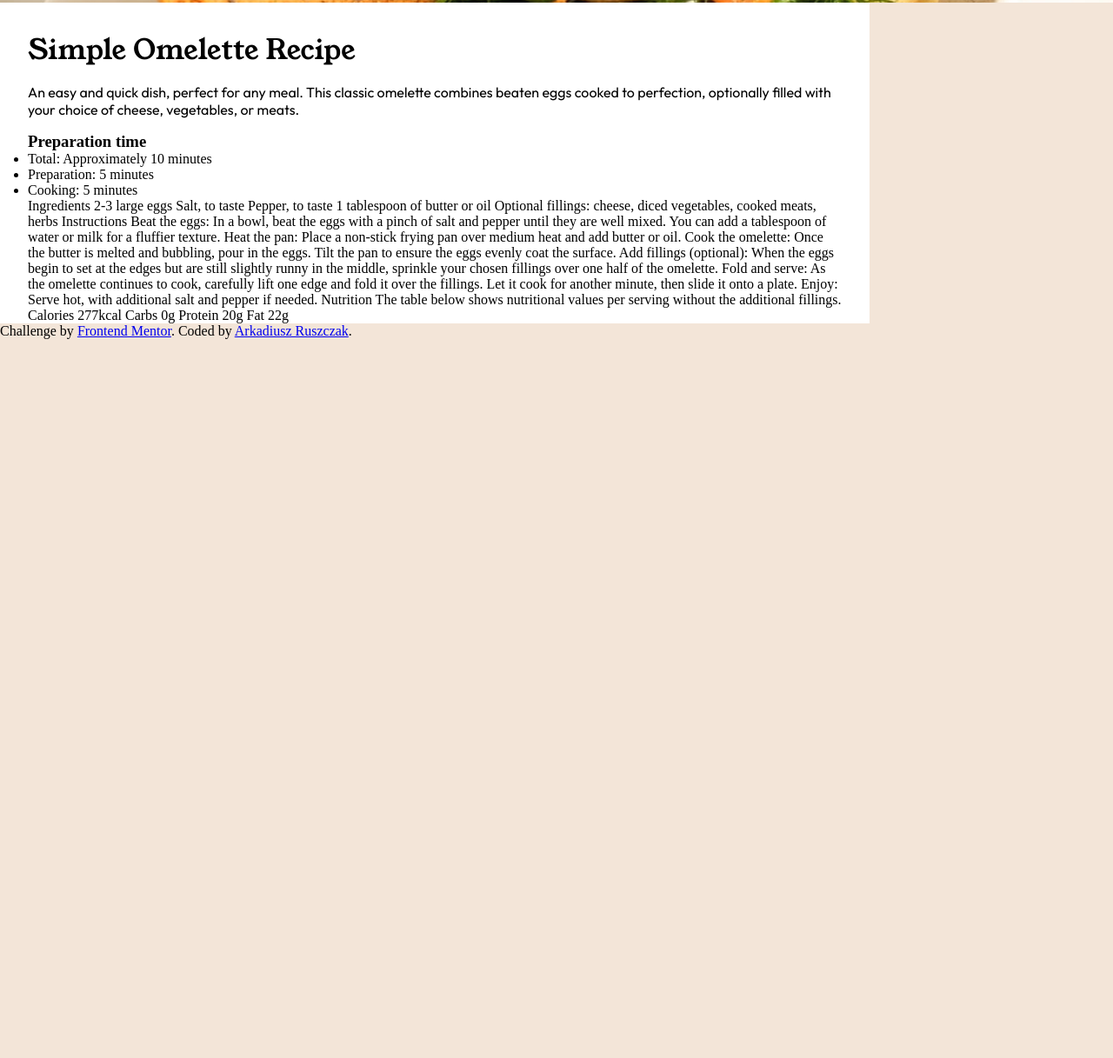
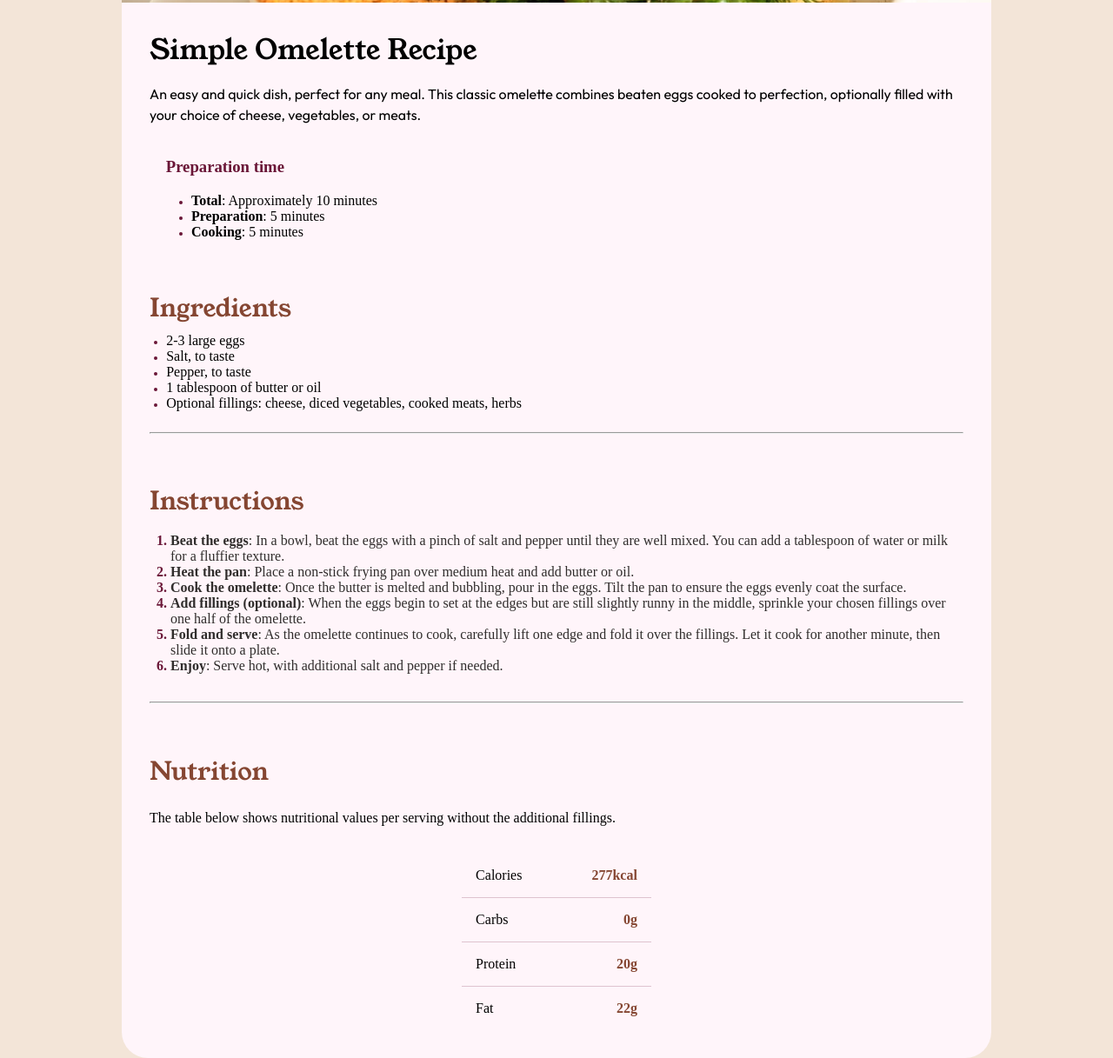
Before and after one commit to ArekR93/recipe_page, a plain HTML site: page index.html in a window 1280 px wide. Shown: the part 147-1364 px from the top of the page at 87% size. Before the commit the page ends 800 px from the top, so only its background shows below. Drawn offline with Linux system fonts and the light colour scheme.

Commit message:
finished first challenges FM

```diff
--- a/index.html
+++ b/index.html
@@ -18,67 +18,82 @@
 
 </head>
 <body>
+
+  <main>
   <header class="hero-img"></header>
-  <main class="page">
-    <div class="container">
+    <div class="page">
       <h1 class="title">Simple Omelette Recipe</h1>
       <p class="recipe-description">An easy and quick dish, perfect for any meal. This classic omelette combines beaten eggs cooked
         to perfection, optionally filled with your choice of cheese, vegetables, or meats.</p>
 
 
       <h3 class="prep-title">Preparation time</h3>
-      <ul>
-      <li>Total: Approximately 10 minutes</li>
-      <li>Preparation: 5 minutes</li>
-      <li>Cooking: 5 minutes</li>
+      <ul class="preparation-list">
+        <li><span class="list-title">Total</span>: Approximately 10 minutes</li>
+        <li><span class="list-title">Preparation</span>: 5 minutes</li>
+        <li><span class="list-title">Cooking</span>: 5 minutes</li>
       </ul>
 
-      Ingredients
+      <h3 class="minor-title">Ingredients</h3>
 
-      2-3 large eggs
-      Salt, to taste
-      Pepper, to taste
-      1 tablespoon of butter or oil
-      Optional fillings: cheese, diced vegetables, cooked meats, herbs
+      <ul class="ingredients-list">
+        <li>2-3 large eggs</li>
+        <li>Salt, to taste</li>
+        <li>Pepper, to taste</li>
+        <li>1 tablespoon of butter or oil</li>
+        <li>Optional fillings: cheese, diced vegetables, cooked meats, herbs</li>
+      </ul>
 
-      Instructions
+      <hr>
 
-      Beat the eggs: In a bowl, beat the eggs with a pinch of salt and pepper until they are well mixed.
-      You can add a tablespoon of water or milk for a fluffier texture.
+      <h3 class="minor-title">Instructions</h3>
 
-      Heat the pan: Place a non-stick frying pan over medium heat and add butter or oil.
+      <ol class="instructions-list">
+      <li><span>Beat the eggs</span>: In a bowl, beat the eggs with a pinch of salt and pepper until they are well mixed.
+      You can add a tablespoon of water or milk for a fluffier texture.</li>
 
-      Cook the omelette: Once the butter is melted and bubbling, pour in the eggs. Tilt the pan to ensure
-      the eggs evenly coat the surface.
+      <li><span>Heat the pan</span>: Place a non-stick frying pan over medium heat and add butter or oil.</li>
 
-      Add fillings (optional): When the eggs begin to set at the edges but are still slightly runny in the
-      middle, sprinkle your chosen fillings over one half of the omelette.
+      <li><span>Cook the omelette</span>: Once the butter is melted and bubbling, pour in the eggs. Tilt the pan to ensure
+      the eggs evenly coat the surface.</li>
 
-      Fold and serve: As the omelette continues to cook, carefully lift one edge and fold it over the
-      fillings. Let it cook for another minute, then slide it onto a plate.
+      <li><span>Add fillings (optional)</span>: When the eggs begin to set at the edges but are still slightly runny in the
+      middle, sprinkle your chosen fillings over one half of the omelette.</li>
 
-      Enjoy: Serve hot, with additional salt and pepper if needed.
+      <li><span>Fold and serve</span>: As the omelette continues to cook, carefully lift one edge and fold it over the
+      fillings. Let it cook for another minute, then slide it onto a plate.</li>
 
-      Nutrition
+      <li><span>Enjoy</span>: Serve hot, with additional salt and pepper if needed.</li>
+    </ol>
+    <hr>
+      <h3 class="minor-title">Nutrition</h3>
 
-      The table below shows nutritional values per serving without the additional fillings.
+      <p class="nutrition-text">The table below shows nutritional values per serving without the additional fillings.</p>
 
-      Calories
-      277kcal
+      <table class="nutrition-table">
+        <tr>
+          <td>Calories</td>
+          <td class="values">277kcal</td>
+        </tr>
 
-      Carbs
-      0g
-
-      Protein
-      20g
-
-      Fat
-      22g
+        <tr>
+          <td>Carbs</td>
+          <td class="values">0g</td>
+        </tr>
+        <tr>
+          <td>Protein</td>
+          <td class="values">20g</td>
+        </tr>
+        <tr>
+          <td>Fat</td>
+          <td class="values">22g</td>
+        </tr>
+      </table>
     </div>
 </main>
-  <footer>
-    Challenge by <a href="https://www.frontendmentor.io?ref=challenge" target="_blank">Frontend Mentor</a>.
-    Coded by <a href="#">Arkadiusz Ruszczak</a>.
-  </footer>
+  <!-- <footer>
+    <p>Challenge by <a href="https://www.frontendmentor.io?ref=challenge" target="_blank">Frontend Mentor</a>.
+      Coded by <a href="#">Arkadiusz Ruszczak</a>.</p>
+  </footer> -->
 </body>
 </html>
--- a/sass/main.scss
+++ b/sass/main.scss
@@ -8,6 +8,16 @@
 
 body{
     background-color: #F3E5D8;
+    display: flex;
+    justify-content: center;
+    align-items: center;
+    flex-direction: column;
+}
+main{
+    background-color: hsl(330, 100%, 98%);
+    width: 100%;
+    max-width: 1000px;
+    border-radius: 30px;
 }
 .hero-img{
     background-image: url('../assets/images/image-omelette.jpeg');
@@ -17,26 +27,128 @@ body{
     background-size: cover;
 }
 .page{
-    display: flex;
-    align-items: center;
-    justify-content: center;
-    width: 100%;
-    max-width: 1000px;
-    background-color: #fff;
-    .container{
+    padding: 2em;
+
+
+    .title{
+        font-family: "Young Serif", serif;
+        font-weight: lighter;
+        margin-bottom: .5em;
+    }
+    .recipe-description{
+        font-family: 'Outfit';
+        line-height: 1.5em;
+    }
+
+    .prep-title{
+        color: #6a1637;
+        margin: 2em 0 1em 1em;
+    }
+    .preparation-list{
+        margin: 0 3em;
+        li::marker{
+            color:#6a1637;
+            font-size: .8rem;
+        }
+        .list-title{
+            font-weight: bold;
+        }
+    }
+
+    .minor-title{
+        margin-top: 2em;
+        font-size: 1.8rem;
+        font-family: "Young Serif";
+        font-weight: lighter;
+        color: hsl(14, 45%, 36%);
+    }
+    .ingredients-list{
+        margin: .5em 0 1.5em 1.2em;
+        li::marker{
+            color:#6a1637;
+            font-size: .8rem;
+        }
+    }
+    .instructions-list{
+        margin: 1em 0 2em 1.5em;
+        li::marker{
+            color:#6a1637;
+            font-weight: bold;
+        }
+        li{
+            color: hsl(24, 5%, 18%);
+        }
+        span{
+            font-weight: bold;
+        }
+    }
+    .nutrition-text{
+        margin-top: 1.5em;
+    }
+    .nutrition-table{
+        margin-top: 2em;
         display: flex;
-        flex-direction: column;
-        padding: 0 2em;
-        width: 100%;
-        height: 100%;
-        .title{
-            margin-top: 1em;
-            font-family: "Young Serif", serif;
-            font-weight: lighter;
+        justify-content: space-around;
+        tr{
+            display: flex;
+            justify-content: space-between;
+            padding: 1em;
+            border-bottom: .1rem solid #6a163838;
+            td:nth-child(odd){
+                margin-right: 5em;
+            }
+
+            .values{
+                font-weight: bold;
+                color:hsl(14, 45%, 36%);
+            }
         }
-        .recipe-description{
-            font-family: "Outfit", sans-serif;
-            margin: 1em 0;
+        tr:last-child{
+            border-bottom: none;
         }
     }
 }
+//Media
+@media (min-width:1400px) {
+    main{
+        margin-top: 5em;
+        .hero-img{
+            margin: 3em auto;
+            width: 90%;
+            height: 300px;
+            border-radius: 15px
+        }
+        .page{
+            padding: 3em;
+            .nutrition-table{
+                tr{
+                    margin-left: 0;
+                    td:nth-child(odd){
+
+                        margin-right: 25em;
+                    }
+
+                    .values{
+
+                        font-weight: bold;
+                        color:hsl(14, 45%, 36%);
+                        margin-right: 25em;
+                    }
+                }
+
+            }
+        }
+
+    };
+}
+
+footer{
+    text-align: center;
+    padding: 1.5em;
+    border-top: 1px solid #6a1637;
+    background-color: #fff;
+    a{
+        text-decoration: none;
+        color: black;
+    }
+}
```
Also changed, not shown: css/main.css, 1 other file.
